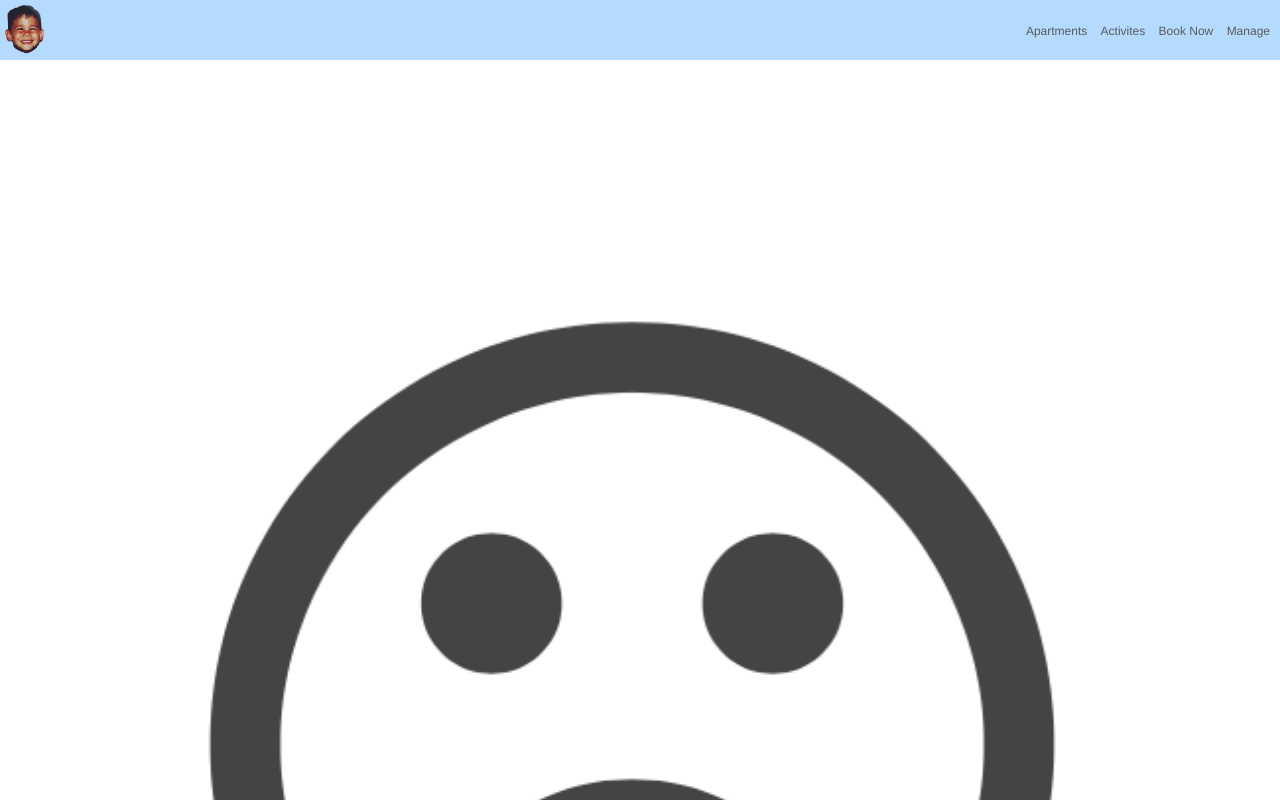
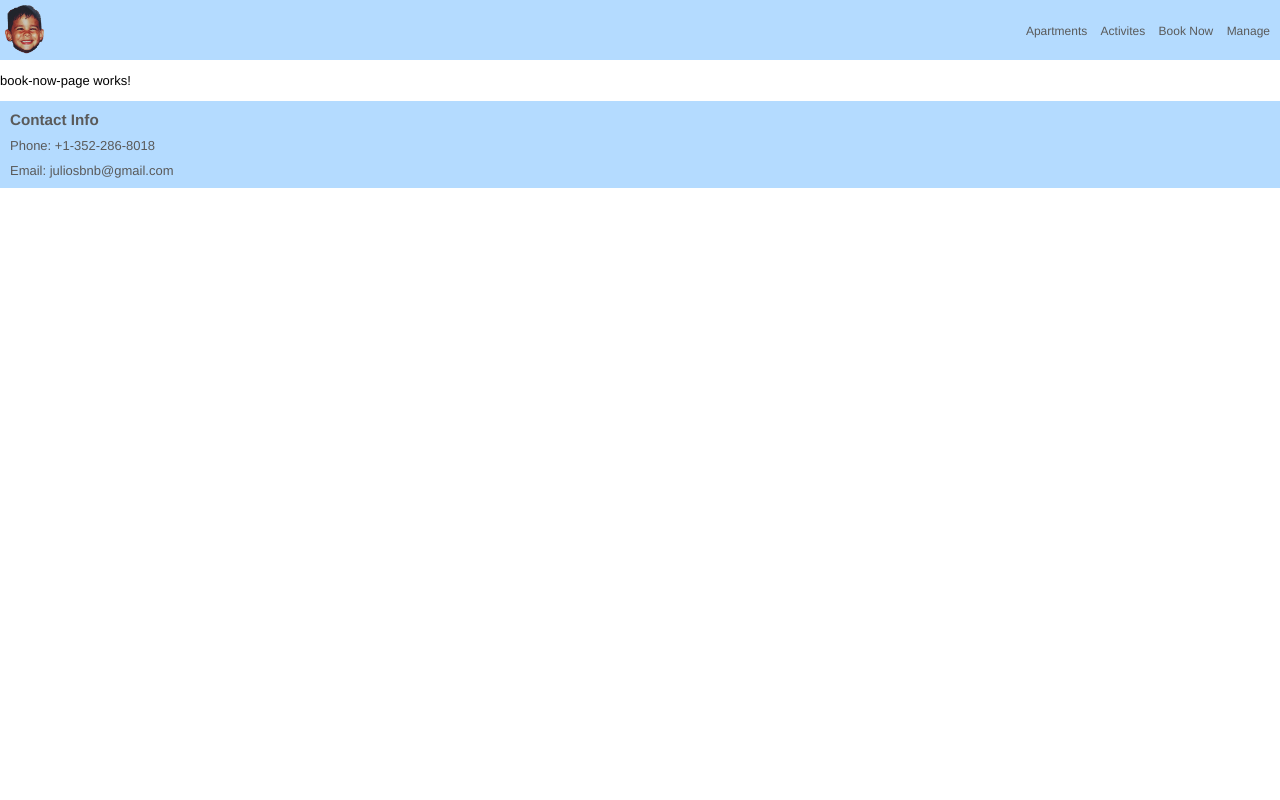
Before and after one commit to juliocarlosvelez/hotel-client, an Angular app: page /book-now in a window 1280 px wide. Shown: the top 800 px of the page. Built offline with nearby package versions, Linux system fonts and the light colour scheme.

Commit message:
book-now page created

```diff
--- a/src/app/app.module.ts
+++ b/src/app/app.module.ts
@@ -7,11 +7,13 @@ import { NotfoundPageComponent } from './pages/notfound-page/notfound-page.compo
 import { HomePageComponent } from './pages/home-page/home-page.component';
 import { ApartmentsPageComponent } from './pages/apartments-page/apartments-page.component';
 import { ActivitesPageComponent } from './pages/activites-page/activites-page.component';
+import { BookNowPageComponent } from './pages/book-now-page/book-now-page.component';
 
 const routes: Routes = [
   { path: '', component: HomePageComponent },
   { path: 'apartments', component: ApartmentsPageComponent },
   { path: 'activites', component: ActivitesPageComponent },
+  { path: 'book-now', component: BookNowPageComponent },
   { path: '**', component: NotfoundPageComponent }
 ];
 
@@ -22,6 +24,7 @@ const routes: Routes = [
     HomePageComponent,
     ApartmentsPageComponent,
     ActivitesPageComponent,
+    BookNowPageComponent,
   ],
   imports: [
     BrowserModule,
--- /dev/null
+++ b/src/app/pages/book-now-page/book-now-page.component.html
@@ -0,0 +1,3 @@
+<p>
+  book-now-page works!
+</p>
--- /dev/null
+++ b/src/app/pages/book-now-page/book-now-page.component.ts
@@ -0,0 +1,15 @@
+import { Component, OnInit } from '@angular/core';
+
+@Component({
+  selector: 'app-book-now-page',
+  templateUrl: './book-now-page.component.html',
+  styleUrls: ['./book-now-page.component.css']
+})
+export class BookNowPageComponent implements OnInit {
+
+  constructor() { }
+
+  ngOnInit() {
+  }
+
+}
```
Also changed, not shown: src/app/pages/book-now-page/book-now-page.component.css (added), 1 other file (tests, documents, lock files or other folders).
